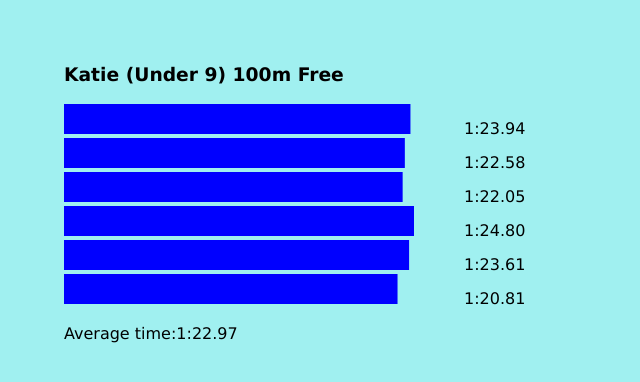
After one commit to uzom-a/SWIMCLUB-WEBAPP, a Flask app: template webapp/templates/Katie-100m-Free.html in a window 1280 px wide. The commit adds this page. Shown: the top 382 px of the page, without its empty margins (0-640 px from the left). Run offline with Flask 3, Linux system fonts and the light colour scheme; the template is opened without the code that fills it, so the values that code supplies are empty.

Commit message:
new updates

```diff
--- a/webapp/app.py
+++ b/webapp/app.py
@@ -58,4 +58,4 @@ def show_bar_chart():
     return render_template(template_name)
 
 if __name__ == "__main__":
-    app.run(debug=True)
+    app.run(host='0.0.0.0', port=5000, debug=True)
--- /dev/null
+++ b/webapp/static/webapp.css
@@ -0,0 +1,25 @@
+body {
+  font-family: Verdana, Geneva, Arial, sans-serif;
+  background-color: rgb(160, 240, 240);
+  margin: 5%;
+}
+
+h2 {
+  font-size: 150%;
+}
+
+input[type=submit] {
+  width: 8em;
+  color: rgb(37, 34, 34);
+  background-color: rgb(147, 65, 170);
+  font-weight: bold;
+}
+
+a {
+  text-decoration: none;
+  font-weight: bold;
+}
+
+a:hover {
+  text-decoration: underline;
+}
--- a/webapp/swimclub.py
+++ b/webapp/swimclub.py
@@ -8,7 +8,18 @@ CHARTS = "charts/"
 FOLDER = "swimdata/"
 
 def read_swim_data(filename):
-    swimmer, age, distance, stroke = filename.removesuffix(".txt").split("-")
+    stripped_filename = filename.removesuffix(".txt")
+    # Check if the format is correct
+    parts = stripped_filename.split("-")
+    if len(parts) == 4:
+        swimmer, age, distance, stroke = parts
+        # Continue processing
+    else:
+        print(f"Error: Expected 4 parts in the filename, but got {len(parts)} in {filename}")
+
+    error_name = filename.removesuffix(".txt").split("-")
+    print(f"ERROR: {error_name}")
+    swimmer, age, distance, stroke = error_name
     with open(FOLDER+filename) as df:
         times = df.readlines()[0].strip().split(",")
     converts=[]
@@ -39,6 +50,7 @@ def produce_bar_chart(fn, location=CHARTS):
                    <html>
                       <head>
                            <title>{title}</title>
+                           <link rel="stylesheet" href="/static/webapp.css"/>
                            </head>
                            <body>
                                <h3>{title}</h3>"""
--- /dev/null
+++ b/webapp/templates/Katie-100m-Free.html
@@ -0,0 +1,29 @@
+<!DOCTYPE html>
+                   <html>
+                      <head>
+                           <title>Katie (Under 9) 100m Free</title>
+                           <link rel="stylesheet" href="/static/webapp.css"/>
+                           </head>
+                           <body>
+                               <h3>Katie (Under 9) 100m Free</h3>
+                            <svg height="30" width="400">
+                                <rect height="30" width="346.45" style="fill:rgb(0,0,255);" />
+                            </svg>1:23.94<br />
+                            <svg height="30" width="400">
+                                <rect height="30" width="340.84" style="fill:rgb(0,0,255);" />
+                            </svg>1:22.58<br />
+                            <svg height="30" width="400">
+                                <rect height="30" width="338.65" style="fill:rgb(0,0,255);" />
+                            </svg>1:22.05<br />
+                            <svg height="30" width="400">
+                                <rect height="30" width="350.0" style="fill:rgb(0,0,255);" />
+                            </svg>1:24.80<br />
+                            <svg height="30" width="400">
+                                <rect height="30" width="345.09" style="fill:rgb(0,0,255);" />
+                            </svg>1:23.61<br />
+                            <svg height="30" width="400">
+                                <rect height="30" width="333.53" style="fill:rgb(0,0,255);" />
+                            </svg>1:20.81<br />
+                     <p>Average time:1:22.97</p>
+                  </body>
+               </html>
--- a/webapp/templates/base.html
+++ b/webapp/templates/base.html
@@ -2,9 +2,10 @@
 <html>
     <head>
         <title>{{title}}</title>
-    </head>
+      <!-- The code below uses rel to show the relationship between the current webpage and the attached document -->
+        <link rel="stylesheet" href="/static/webapp.css"/>
     <body>
-        <h3>{{title}}</h3>
+        <h2>{{title}}</h2>
         <p>
            {% block body %}
            {% endblock %}
--- a/webapp/templates/index.html
+++ b/webapp/templates/index.html
@@ -1,8 +1,7 @@
-{% extends "base.html" %} inherits the info from the base template
+{% extends "base.html" %} #inherits the info from the base template
 
 {% block body %}
 <p>
-     This is the Coach's swimclub webapp.
             Begin by selecting a <a href="/swimmers">swimmer</a> to work with.
 </p>
 {% endblock %} #this closes to former block statement and you can have as many block statements before you end.
--- a/webapp/templates/select.html
+++ b/webapp/templates/select.html
@@ -5,7 +5,7 @@
 
         <select name="{{ select_id }}" id="{{ select_id }}">
             {% for name in data %}
-                  <option value="{{ name }}">{{ name }}</option>
+                  <option value="{{ name }}">{{ name.removesuffix(".txt").split("-", 2)[-1] }}</option>
             {% endfor %}
         </select>
 
```
Also changed, not shown: webapp/templates/Abi-100m-Back.html (added, +26 -0 lines), webapp/templates/Blake-100m-Fly.html (added, +26 -0 lines), 2 other files.
